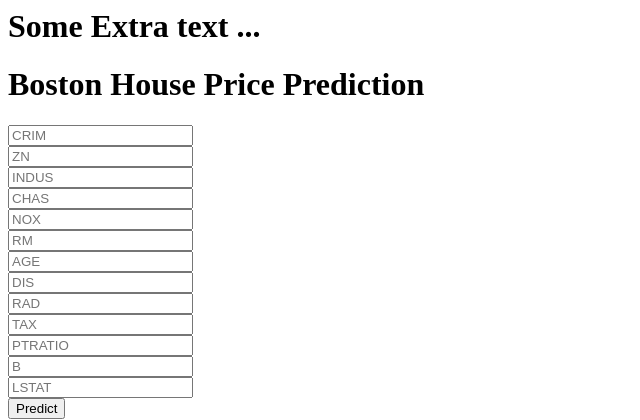
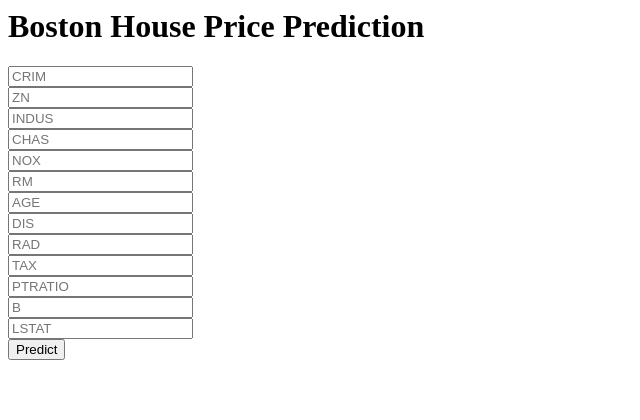
Before and after one commit to MatveyKhylma/simple_end_to_end_model, a Flask app: page / in a window 1280 px wide. Shown: the top 420 px of the page, without its empty margins (0-640 px from the left). Run offline with Flask 2, Linux system fonts and the light colour scheme; parts of the project's set-up code (start-up, migrations or seed data) failed here and were passed over.

Commit message:
Some changes in home.html file

```diff
--- a/templates/home.html
+++ b/templates/home.html
@@ -1,6 +1,5 @@
 <body>
     <div class="login">
-        <h1>Some Extra text ...</h1>
         <h1>Boston House Price Prediction</h1>
         <form action="{{ url_for('predict')}}"method="post">
             <input type="text" name="CRIM" placeholder="CRIM" required="required" /><br>
```
